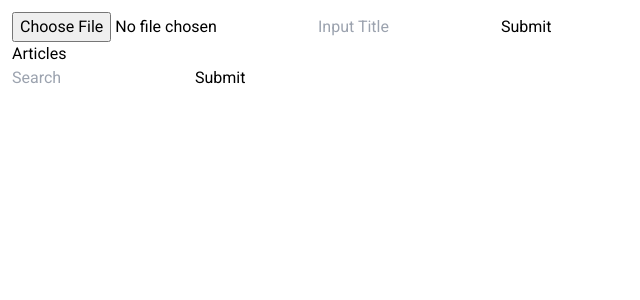
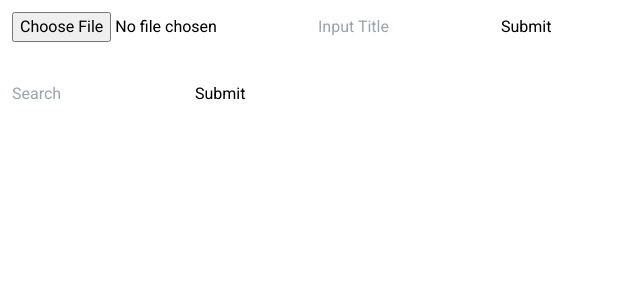
Before and after one commit to mrspec7er/scrapholder, a Next.js app in the folder web/: page /articles in a window 1280 px wide. Shown: the top 300 px of the page, without its empty margins (0-640 px from the left). Built offline with nearby package versions, Linux system fonts and the light colour scheme.

Commit message:
feat: 🎸 update articles page ui

```diff
--- a/web/app/articles/page.tsx
+++ b/web/app/articles/page.tsx
@@ -38,6 +38,7 @@ const Articles = () => {
       reader.readAsDataURL(articleEntries);
       reader.onload = function () {
         postArticle(articleEntries.name, titleEntries, reader.result as string);
+        setTitleEntries("");
       };
       reader.onerror = function (error) {
         throw new Error("Error: " + error);
@@ -50,6 +51,7 @@ const Articles = () => {
       <div>
         <input onChange={(e) => handleUploadFile(e.target.files)} type="file" />
         <input
+          value={titleEntries}
           placeholder="Input Title"
           onChange={(e) => setTitleEntries(e.target.value)}
           type="text"
@@ -58,12 +60,14 @@ const Articles = () => {
           Submit
         </button>
       </div>
-      <div>
-        <p>Articles</p>
+      <div className="pt-10">
         <input
           type="search"
           placeholder="Search"
           onChange={(e) => setKeyword(e.target.value)}
+          onKeyDown={(e) => {
+            e.key === "Enter" ? search(keyword) : null;
+          }}
         />
         <button onClick={() => search(keyword)}>Submit</button>
         {articles?.map((a, n) => (
```
